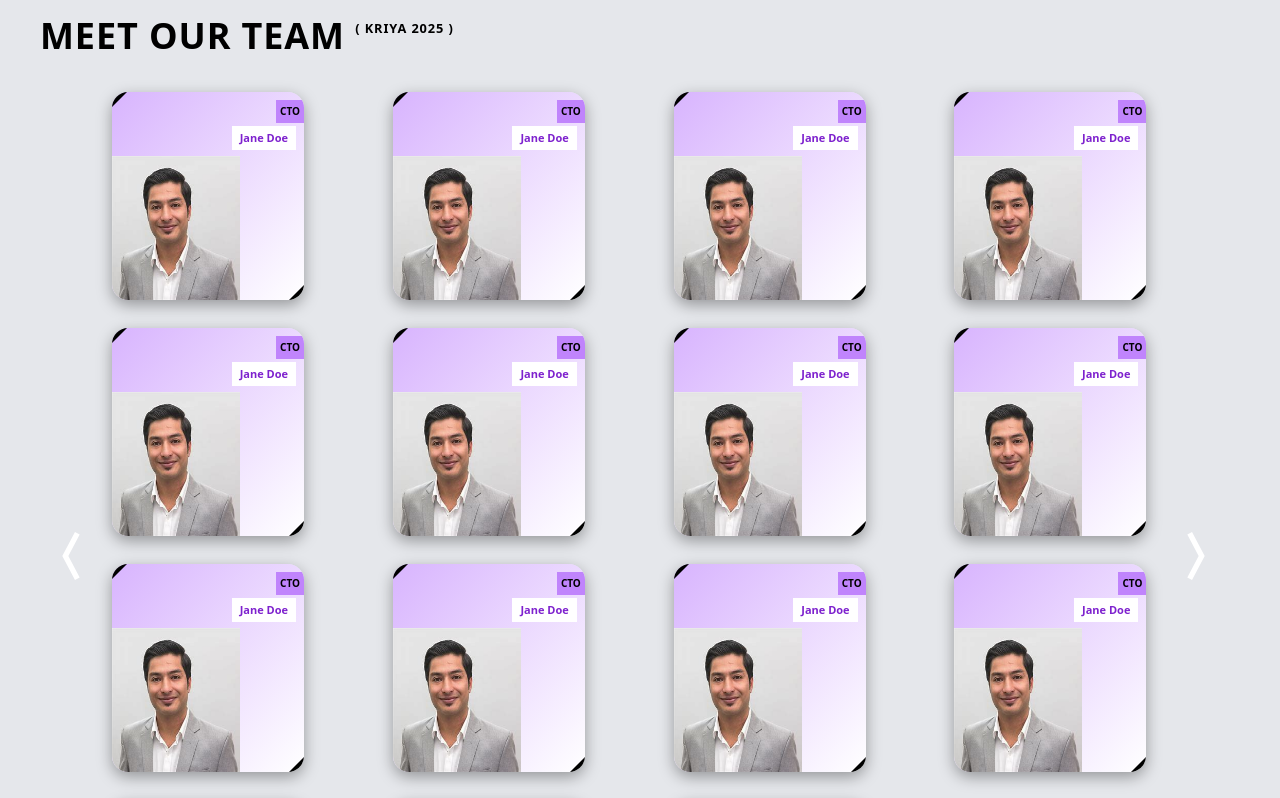
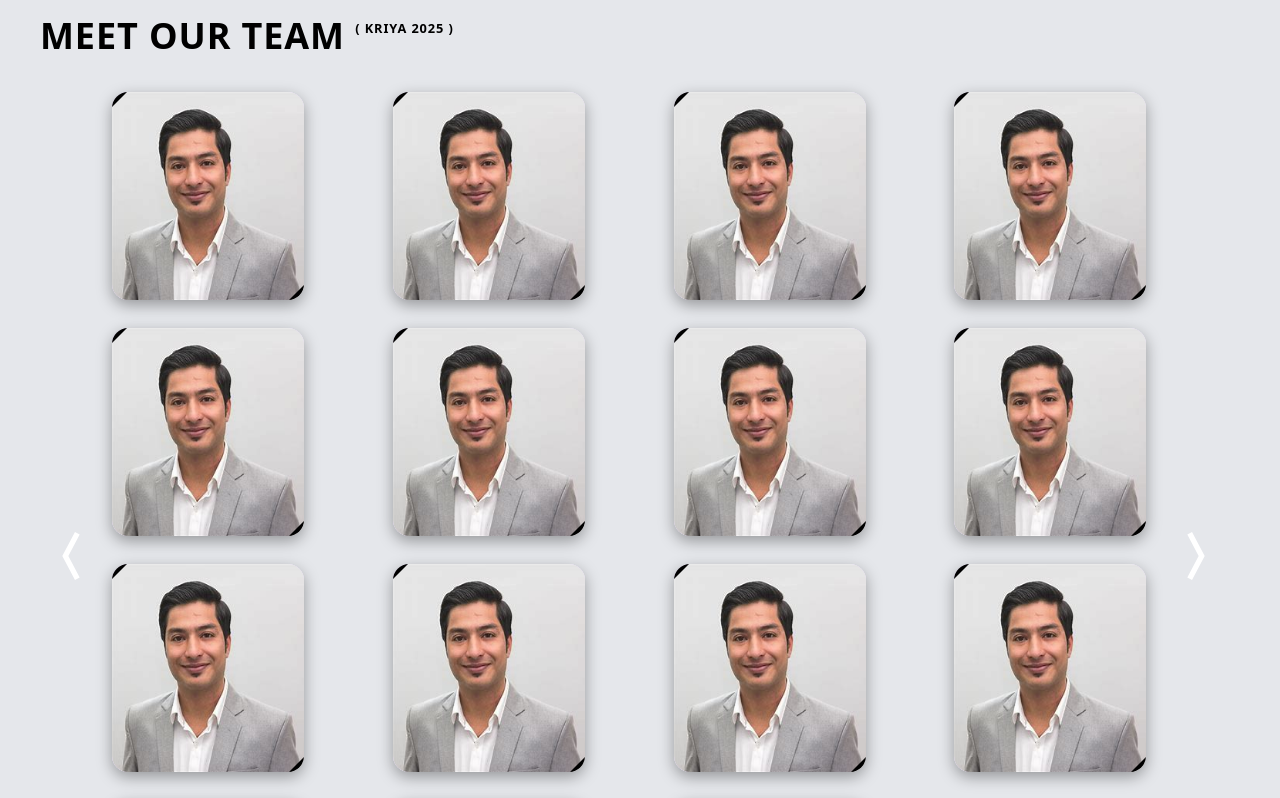
Before and after one commit to kavvyasubramani/kriya, a Next.js app: page / in a window 1280 px wide. Shown: the top 798 px of the page. Built offline with nearby package versions, Linux system fonts and the light colour scheme.

Commit message:
changed text animation

```diff
--- a/src/app/meetTheTeam/TeamGrid.js
+++ b/src/app/meetTheTeam/TeamGrid.js
@@ -1,11 +1,11 @@
 'use client';
 import 'tailwindcss/tailwind.css';
-import { useState,useEffect } from 'react';
+import { useState, useEffect } from 'react';
 import { motion } from 'framer-motion';
 import { FaChevronLeft, FaChevronRight } from 'react-icons/fa'; // Icons for arrows
 import { RiArrowRightWideLine, RiArrowLeftWideLine } from "react-icons/ri";
 export default function TeamGrid({ teamMembers = [] }) {
-  const CARDS_PER_SLIDE=15;
+  const CARDS_PER_SLIDE = 15;
   const [hoveredIndex, setHoveredIndex] = useState(null);
   const [currentSlide, setCurrentSlide] = useState(0);
   const [hoveredMember, setHoveredMember] = useState(null); // State to track hovered member
@@ -18,7 +18,7 @@ export default function TeamGrid({ teamMembers = [] }) {
       setCurrentSlide((prevSlide) =>
         prevSlide < totalSlides - 1 ? prevSlide + 1 : 0
       );
-    }, 5000); // Change slide every 5 seconds
+    }, 10000); // Change slide every 5 seconds
     return () => clearInterval(interval); // Cleanup interval on unmount
   }, [totalSlides]);
 
@@ -75,51 +75,79 @@ export default function TeamGrid({ teamMembers = [] }) {
           {getCurrentSlideMembers().map((member, index) => (
             <div
               key={index}
-            className={`relative overflow-hidden text-center w-48 h-52 p-0   bg-gradient-to-br from-purple-300 to-white   shadow-custom mb-3 rounded-2xl ${hoveredMember===member?' transition-all duration-300 ease-in-out':''}'
+              className={`relative overflow-hidden text-center w-48 h-52 p-0   bg-gradient-to-br from-purple-300 to-white   shadow-custom mb-3 rounded-2xl ${hoveredMember === member ? ' transition-all duration-300 ease-in-out' : ''}'
               `}
             >
               <div className="relative w-full h-full"
 
               >
-              <motion.div className="absolute bottom-0 left-0 aspect-[8/9] w-2/3 object-cover"
-                initial={{ scale: 1 }} // Initial scale
-                whileHover={{ width: "100%", height: "100%", }} // Scale up on hover
-                //  transition={{ duration: 0.4,  ease: [0.25, 0.1, 0.25, 1] }}
-                transition={{
-                  type: "spring", // Spring transition
-                  stiffness: 200, // Determines the "bounciness" (higher = stiffer)
-                  damping: 20, // Controls the "settling" (higher = less oscillation)
-                  mass: 1, // Adjusts the "weight" of the element
-                }}
+                {/* aspect-[8/9] w-2/3 */}
+                {/* absolute bottom-0 left-0 */}
+                <div className="w-full h-full"
+                  // initial={{ scale: 1 }} // Initial scale
+                  // whileHover={{ width: "100%", height: "100%", }} // Scale up on hover
+                  // //  transition={{ duration: 0.4,  ease: [0.25, 0.1, 0.25, 1] }}
+                  // transition={{
+                  //   type: "spring", // Spring transition
+                  //   stiffness: 200, // Determines the "bounciness" (higher = stiffer)
+                  //   damping: 20, // Controls the "settling" (higher = less oscillation)
+                  //   mass: 1, // Adjusts the "weight" of the element
+                  // }}
                   onMouseEnter={() => setHoveredMember(member)} // Set hovered member data
                   onMouseLeave={() => setHoveredMember(null)}
                 >
                   <img
                     src={member.image}
-                  className={`w-full h-full mix-blend-normal ${hoveredMember===member?'blur-sm':''}`}
+                    className={`w-full h-full mix-blend-normal ${hoveredMember === member ? 'blur-sm' : ''}`}
                     alt={member.name}
                   />
-              </motion.div>
+                </div>
 
                 {/* {hoveredIndex === index && ( */}
                 <div
-              // initial={{ opacity: 1 }} // Initial state for animation
+
                 >
-                <div
-                  className={`absolute ${hoveredMember === member ? 'bottom-1/2 left-1/2 transform -translate-x-1/2 translate-y-1/2 bg-white bg-opacity-30 backdrop-blur-lg w-auto' : 'bottom-[85%] right-0'} p-1 text-center bg-purple-400 transition-all duration-300 ease-in-out`}
+                  <motion.div
+                    className="absolute bottom-[85%] right-0 w-0 p-1 text-center bg-purple-400"
+                    initial={{ opacity: 0, width: "0%" }} // Starts hidden and width collapsed
+                    animate={
+                      hoveredMember === member
+                        ? { width: "50%", opacity: 1 } // Expands and becomes visible
+                        : { width: "0%", opacity: 0 } // Collapses and hides
+                    }
+                    transition={{
+                      opacity: { duration: 0.1, ease: "easeInOut" }, // Smooth opacity change
+                      width: { duration: 0.3, ease: "easeInOut" }, // Smooth width expansion/collapse
+                    }}
                   >
-                  <div className={`text-[10px] font-bold text-nowrap${hoveredMember === member ?'text-slate-950  text-[12px] text-nowrap': 'text-purple-700' }`}>
+                    <div className="font-bold text-nowrap text-slate-950 text-[13px]">
                       {member.role}
                     </div>
-                </div>
+                  </motion.div>
 
-                <div
-                  className={`absolute ${hoveredMember === member ? 'bottom-1/2 left-1/2 transform -translate-x-1/2 -translate-y-1/2   bg-white bg-opacity-30 backdrop-blur-sm' : 'bottom-[72%] right-2'} py-1 px-2 text-right bg-white inline-block transition-all duration-300 ease-in-out`}
+
+
+
+
+                  <motion.div
+                    className="absolute bottom-[70%] right-0 py-1 px-2 text-center bg-white"
+                    initial={{ opacity: 0, width: "0%" }} // Starts collapsed and hidden
+                    animate={
+                      hoveredMember === member
+                        ? { width: "75%", opacity: 1 } // Expands and becomes visible
+                        : { width: "0%", opacity: 0 } // Collapses and hides
+                    }
+                    transition={{
+                      opacity: { duration: 0.3, ease: "easeInOut" }, // Smooth opacity change
+                      width: { duration: 0.5, ease: "easeInOut" }, // Smooth width expansion/collapse
+                    }}
                   >
-                  <div className={`text-[11px] text-nowrap font-bold text-purple-700 ${hoveredMember === member ?' text-[13px] text-slate-950 text-nowrap': ''} `}>
+                    <div className="font-bold text-[15px] text-slate-950 text-nowrap">
                       {member.name}
                     </div>
-                </div>
+                  </motion.div>
+
+
 
                 </div>
                 {/* )} */}
--- a/src/app/meetTheTeam/TeamPage.js
+++ b/src/app/meetTheTeam/TeamPage.js
@@ -4,15 +4,12 @@ import TeamGrid from './TeamGrid';
 export default function TeamPage() {
   const teamMembers = [
     { id: 1, name: 'Marshal Clay', role: 'CEO & Founder', image:'./ima2.jpg' },
-    { id: 2, name:'Page 1', role: 'T ',image:'./ima2.jpg' },
+    { id: 2, name:'Page 1', role: 'Team ',image:'./ima2.jpg' },
     { id: 2, name: 'qwerty', role: 'Team',image:'./ima2.jpg' },
     { id: 2, name: 'Jane Doe', role: 'CTO',image:'./ima2.jpg' },
-
     { id: 2, name: 'Jane Doe', role: 'CTO',image:'./ima2.jpg' },
-    // { id: 2, name: 'Jane Doe', role: 'CTO' },
-    // { id: 2, name: 'Jane Doe', role: 'CTO' },
-    // { id: 2, name: 'Jane Doe', role: 'CTO' },
-    // { id: 2, name: 'Jane Doe', role: 'CTO' },
+    { id: 2, name: 'Jane Doe', role: 'CTO',image:'./ima2.jpg' },
+    { id: 2, name: 'Jane Doe', role: 'CTO',image:'./ima2.jpg' },
     { id: 2, name: 'Jane Doe', role: 'CTO',image:'./ima2.jpg' },
     { id: 2, name: 'Jane Doe', role: 'CTO',image:'./ima2.jpg' },
     { id: 2, name: 'Jane Doe', role: 'CTO',image:'./ima2.jpg' },
@@ -36,37 +33,6 @@ export default function TeamPage() {
     { id: 2, name: 'Jane Doe', role: 'CTO',image:'./ima2.jpg' },
     { id: 2, name: 'Jane Doe', role: 'CTO',image:'./ima2.jpg' },
 
-    { id: 2, name: 'Page 2', role: 'CTO',image:'./ima2.jpg' },
-
-    { id: 2, name: 'Jane Doe', role: 'CTO',image:'./ima2.jpg' },
-
-    { id: 2, name: 'Jane Doe', role: 'CTO',image:'./ima2.jpg' },
-    { id: 2, name: 'Jane Doe', role: 'CTO',image:'./ima2.jpg' },
-    { id: 2, name: 'Jane Doe', role: 'CTO',image:'./ima2.jpg' },
-    { id: 2, name: 'Jane Doe', role: 'CTO',image:'./ima2.jpg' },
-    { id: 2, name: 'Jane Doe', role: 'CTO',image:'./ima2.jpg' },
-    { id: 2, name: 'Jane Doe', role: 'CTO',image:'./ima2.jpg' },
-    { id: 2, name: 'Jane Doe', role: 'CTO',image:'./ima2.jpg' },
-    { id: 2, name: 'Jane Doe', role: 'CTO',image:'./ima2.jpg' },
-    { id: 2, name: 'Jane Doe', role: 'CTO',image:'./ima2.jpg' },
-    { id: 2, name: 'Jane Doe', role: 'CTO',image:'./ima2.jpg' },
-    { id: 2, name: 'Jane Doe', role: 'CTO',image:'./ima2.jpg' },
-    { id: 2, name: 'Jane Doe', role: 'CTO',image:'./ima2.jpg' },
-    { id: 2, name: 'Jane Doe', role: 'CTO',image:'./ima2.jpg' },
-    { id: 2, name: 'Jane Doe', role: 'CTO',image:'./ima2.jpg' },
-    { id: 2, name: 'Jane Doe', role: 'CTO',image:'./ima2.jpg' },
-
-
-    { id: 2, name: 'Jane Doe', role: 'CTO',image:'./ima2.jpg' },
-    { id: 2, name: 'Jane Doe', role: 'CTO',image:'./ima2.jpg' },
-    { id: 2, name: 'PAge 3', role: 'CTO',image:'./ima2.jpg' },
-    { id: 2, name: 'Jane Doe', role: 'CTO',image:'./ima2.jpg' },
-    { id: 2, name: 'Jane Doe', role: 'CTO',image:'./ima2.jpg' },
-    { id: 2, name: 'Jane Doe', role: 'CTO',image:'./ima2.jpg' },
-    { id: 2, name: 'Jane Doe', role: 'CTO',image:'./ima2.jpg' },
-    { id: 2, name: 'Jane Doe', role: 'CTO',image:'./ima2.jpg' },
-    { id: 2, name: 'Jane Doe', role: 'CTO',image:'./ima2.jpg' },
-    { id: 2, name: 'Jane Doe', role: 'CTO',image:'./ima2.jpg' },
 
   ];
 
```
Lines whose indentation alone changed are shown as unchanged.
